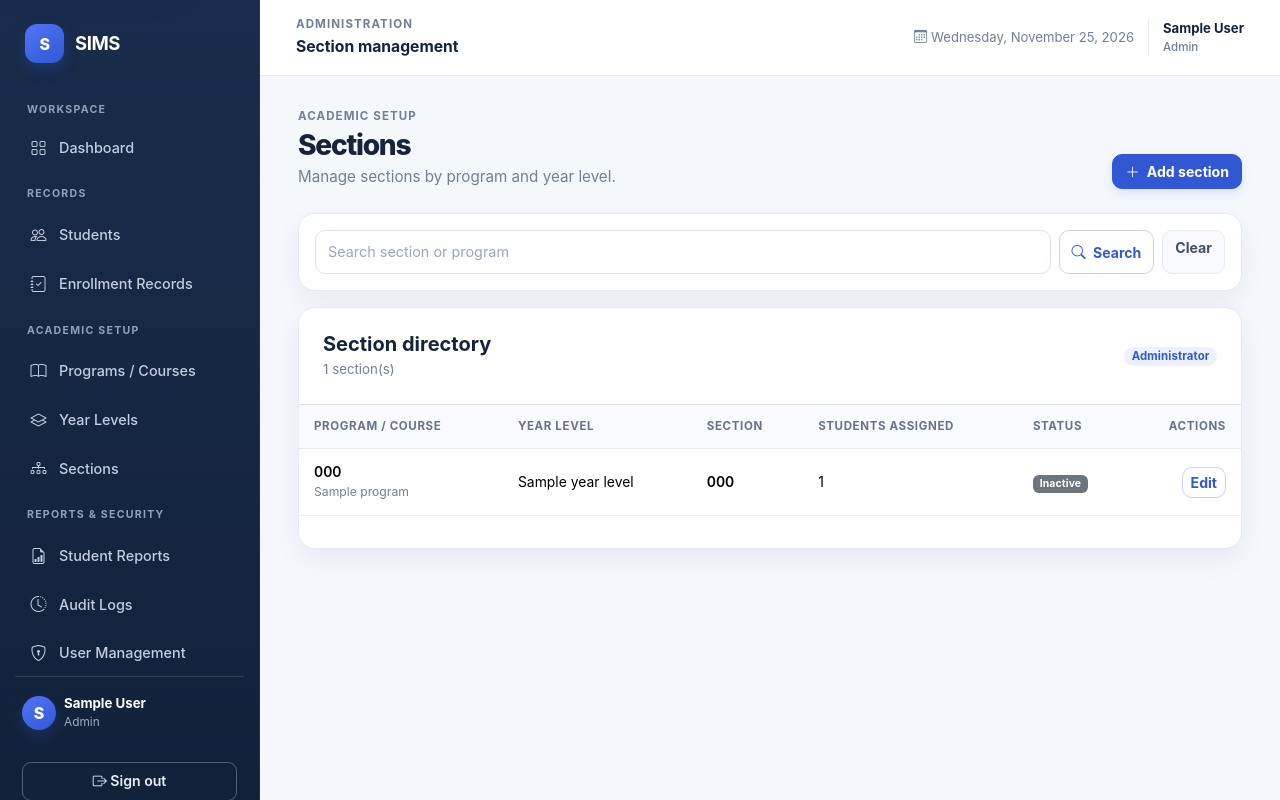
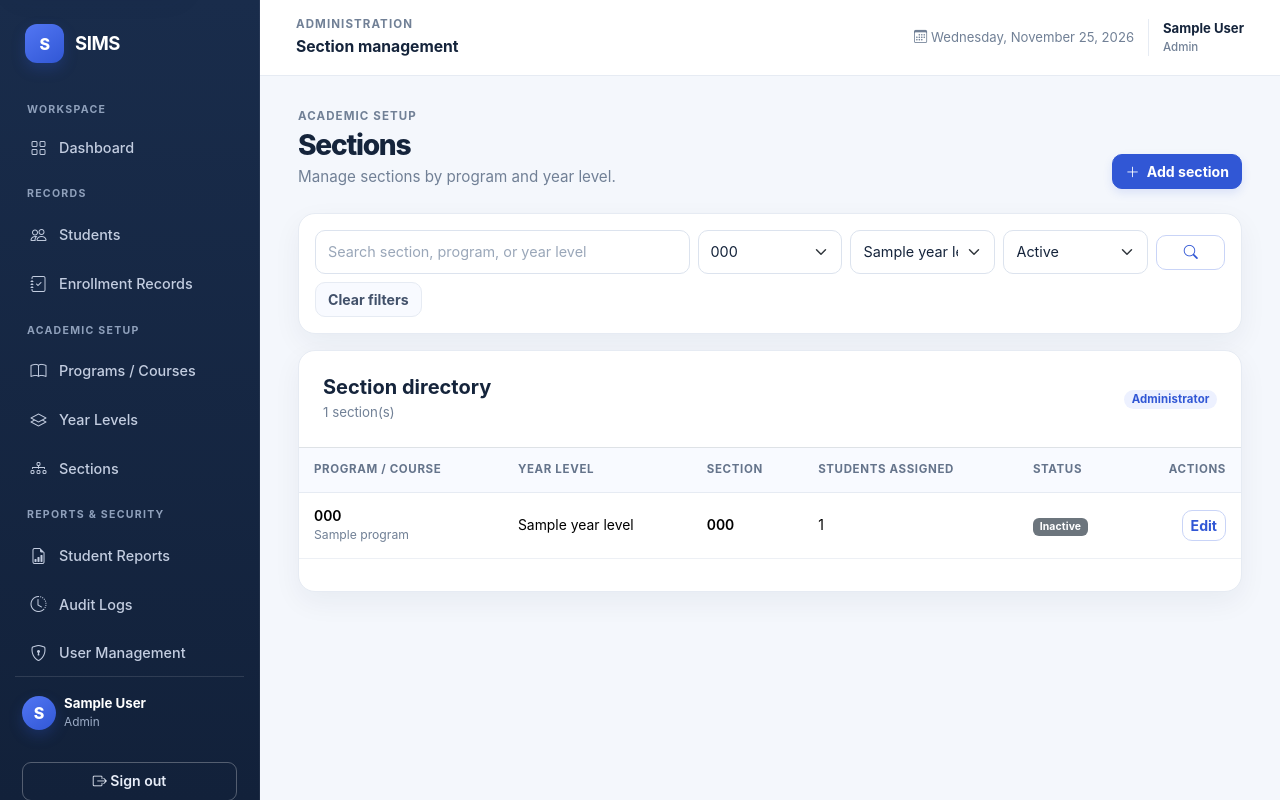
Before and after one commit to KyleDomSar/Student-Information-Management-System, a Laravel app: template resources/views/admin/sections/index.blade.php in a window 1280 px wide. Run offline with Laravel 12, Linux system fonts and the light colour scheme; a user stored in the database is signed in; tables that the repository leaves empty hold one stand-in row (values such as "Sample post"); the template is opened without the code that fills it: most values are stand-ins (such as "Sample title", 1, 10 or a date in 2020).

Commit message:
Add section directory filters and year level search

```diff
--- a/resources/views/admin/sections/index.blade.php
+++ b/resources/views/admin/sections/index.blade.php
@@ -11,10 +11,41 @@
     @endif
 </div>
 <div class="surface p-3 mb-3">
-    <form method="GET" action="{{ route('admin.sections.index') }}" class="row g-2">
-        <div class="col-md"><input type="search" name="search" value="{{ $search }}" class="form-control" placeholder="Search section or program"></div>
-        <div class="col-auto d-grid"><button class="btn btn-outline-primary" type="submit"><i class="bi bi-search me-1"></i> Search</button></div>
-        @if($search !== '')<div class="col-auto d-grid"><a href="{{ route('admin.sections.index') }}" class="btn btn-light">Clear</a></div>@endif
+    <form method="GET" action="{{ route('admin.sections.index') }}" class="row g-2 align-items-center">
+        <div class="col-md-5">
+            <label for="section-search" class="visually-hidden">Search sections</label>
+            <input id="section-search" type="search" name="search" value="{{ $search }}" class="form-control" placeholder="Search section, program, or year level">
+        </div>
+        <div class="col-sm-6 col-md-2">
+            <label for="section-program" class="visually-hidden">Filter by program</label>
+            <select id="section-program" name="program_id" class="form-select">
+                <option value="">All programs</option>
+                @foreach($programs as $program)
+                    <option value="{{ $program->id }}" @selected((string) $programId === (string) $program->id)>{{ $program->code }}</option>
+                @endforeach
+            </select>
+        </div>
+        <div class="col-sm-6 col-md-2">
+            <label for="section-year-level" class="visually-hidden">Filter by year level</label>
+            <select id="section-year-level" name="year_level" class="form-select">
+                <option value="">All year levels</option>
+                @foreach($yearLevels as $yearLevel)
+                    <option value="{{ $yearLevel->level_number }}" @selected((string) $yearLevelNumber === (string) $yearLevel->level_number)>{{ $yearLevel->name }}</option>
+                @endforeach
+            </select>
+        </div>
+        <div class="col-sm-6 col-md-2">
+            <label for="section-status" class="visually-hidden">Filter by status</label>
+            <select id="section-status" name="status" class="form-select">
+                <option value="">All statuses</option>
+                <option value="active" @selected($status === 'active')>Active</option>
+                <option value="inactive" @selected($status === 'inactive')>Inactive</option>
+            </select>
+        </div>
+        <div class="col-sm-6 col-md-1 d-grid"><button class="btn btn-outline-primary" type="submit" aria-label="Apply filters"><i class="bi bi-search"></i></button></div>
+        @if($search !== '' || $programId !== false || $yearLevelNumber !== false || $status !== '')
+            <div class="col-auto d-grid"><a href="{{ route('admin.sections.index') }}" class="btn btn-light">Clear filters</a></div>
+        @endif
     </form>
 </div>
 <div class="surface overflow-hidden">
@@ -23,7 +54,11 @@
         <span class="badge badge-soft rounded-pill">{{ auth()->user()->isAdministrator() ? 'Administrator' : 'Staff · View only' }}</span>
     </div>
     @if($sections->isEmpty())
-        <div class="p-5 text-center"><h2 class="h6 fw-bold">No sections found</h2><p class="muted small mb-0">{{ $search !== '' ? 'Try another search term.' : 'Add a section after configuring programs and year levels.' }}</p></div>
+        <div class="p-5 text-center">
+            <h2 class="h6 fw-bold">{{ $search !== '' || $programId !== false || $yearLevelNumber !== false || $status !== '' ? 'No matching sections found' : 'No sections found' }}</h2>
+            <p class="muted small mb-3">{{ $search !== '' || $programId !== false || $yearLevelNumber !== false || $status !== '' ? 'Try different search terms or clear the filters.' : 'Add a section after configuring programs and year levels.' }}</p>
+            @if($search !== '' || $programId !== false || $yearLevelNumber !== false || $status !== '')<a href="{{ route('admin.sections.index') }}" class="btn btn-light btn-sm">Clear filters</a>@endif
+        </div>
     @else
         <div class="table-responsive">
             <table class="table table-hover align-middle mb-0">
```
